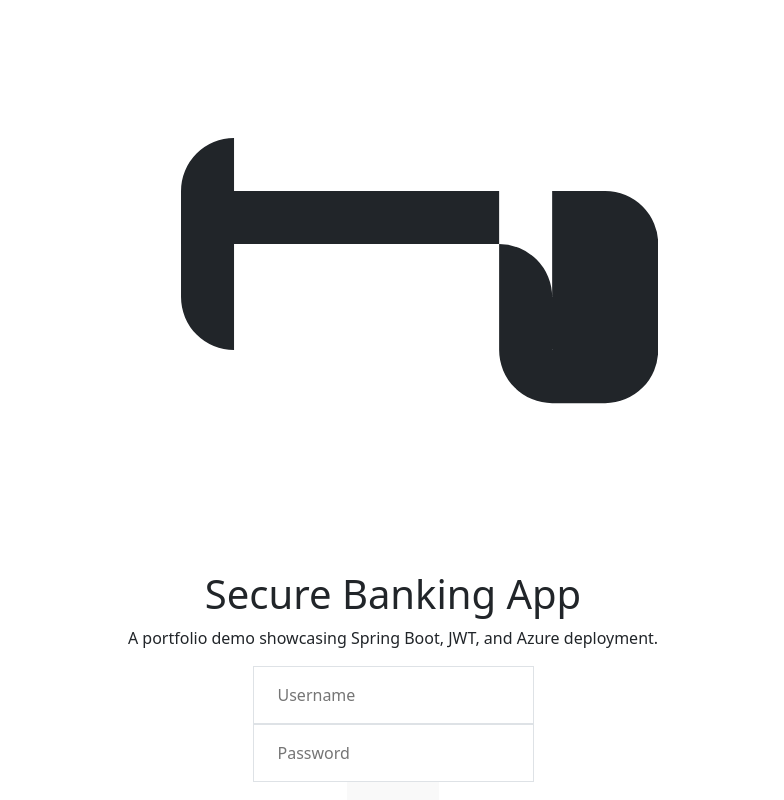
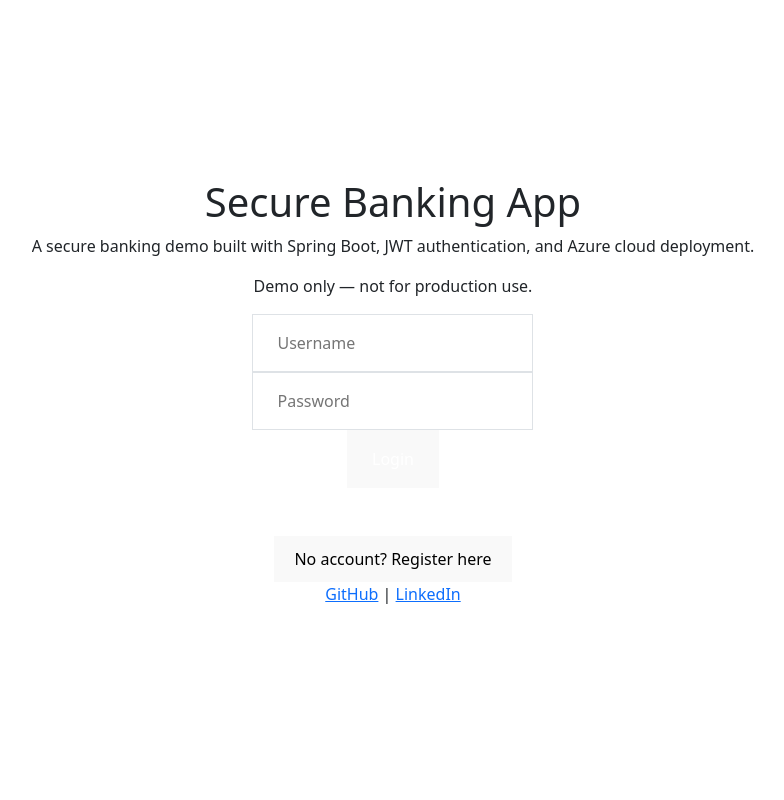
Before and after one commit to Stiofain-MacMathuna/airgead, a React app in the folder frontend/: page / in a window 1280 px wide. Shown: the top 800 px of the page, without its empty margins (247-1031 px from the left). Built offline with nearby package versions, Linux system fonts and the light colour scheme; the HTML template or start-up script is replaced by a standard one.

Commit message:
added footer with contact info and improvement to portfolio description

```diff
--- a/frontend/src/pages/Dashboard.jsx
+++ b/frontend/src/pages/Dashboard.jsx
@@ -2,7 +2,7 @@ import { useEffect, useState, useCallback } from "react";
 import { useNavigate } from "react-router-dom";
 import axios from "axios";
 
-const TECHNICAL_EXPLANATION = "A portfolio finance app built using Java's Spring Boot framework, React and Vite frontend. This portfolio piece implements JWT authentication and HTTPS for security. Finally, the app is dockerized and deployed on Microsoft Azure VM and using a Microsoft Azure PostgreSQL database.";
+const TECHNICAL_EXPLANATION = "A **full-stack financial portfolio management application** demonstrating proficiency in enterprise-grade development. The robust backend is engineered with **Java and the Spring Boot framework**, exposing secure RESTful APIs. Security is prioritized through the implementation of **JSON Web Token (JWT) authentication** for stateless user management and secure communication via **HTTPS**. The modern frontend is built with **React and Vite**. The entire application utilizes a modern DevOps workflow, being **Dockerized** and deployed on a **Microsoft Azure Virtual Machine** leveraging a scalable **Azure PostgreSQL database** for persistence.";
 
 const api = axios.create({
   baseURL: "http://20.199.81.36",
@@ -199,6 +199,7 @@ export default function Dashboard() {
   }, [handleLogout, fetchAccounts]);
 
   return (
+    <>
       <div className="min-h-screen bg-teal-50 p-4 sm:p-8">
 
         <div className="bg-white p-6 rounded-xl shadow-lg mb-6 border-t-4 border-teal-600">
@@ -286,5 +287,28 @@ export default function Dashboard() {
           handleWithdraw={handleWithdraw}
         />
       </div>
+
+      <footer className="mt-10 text-center text-xs text-gray-50 pb-4">
+        <p>
+          <a
+            href="https://github.com/Stiofain-MacMathuna"
+            target="_blank"
+            rel="noopener noreferrer"
+            className="hover:text-teal-600 underline"
+          >
+            GitHub
+          </a>{" "}
+          |{" "}
+          <a
+            href="https://www.linkedin.com/in/stephen-m-15b85a113/"
+            target="_blank"
+            rel="noopener noreferrer"
+            className="hover:text-teal-600 underline"
+          >
+            LinkedIn
+          </a>
+        </p>
+      </footer>
+    </>
   );
 }
--- a/frontend/src/pages/LoginPage.jsx
+++ b/frontend/src/pages/LoginPage.jsx
@@ -57,18 +57,16 @@ const LoginPage = () => {
       <div className="p-8 w-full max-w-sm bg-white rounded-xl shadow-2xl transition duration-300">
 
         <div className="text-center mb-6">
-          <svg xmlns="http://www.w3.org/2000/svg" className="h-10 w-10 text-teal-600 mx-auto mb-2" viewBox="0 0 20 20" fill="currentColor">
-            <path fillRule="evenodd" d="M4 4a2 2 0 00-2 2v4a2 2 0 002 2V6h10v6a2 2 0 002 2v-4a2 2 0 00-2-2H4zm12 8V6h2a2 2 0 012 2v4a2 2 0 01-2 2h-2z" clipRule="evenodd" />
-          </svg>
           <h1 className="text-3xl font-extrabold text-gray-800">
             {isRegister ? "Create Account" : "Secure Banking App"}
           </h1>
           <p className="text-sm text-gray-500 mt-1 h-8">
             {isRegister
-                ? "Deposit and withdrawal demo."
-                : "A portfolio demo showcasing Spring Boot, JWT, and Azure deployment."
+              ? "Simulated deposit and withdrawal features — showcasing backend integration and secure user flows."
+              : "A secure banking demo built with Spring Boot, JWT authentication, and Azure cloud deployment."
             }
           </p>
+          <p className="text-xs text-gray-400 mt-2 italic">Demo only — not for production use.</p>
         </div>
 
         <form onSubmit={handleSubmit} className="space-y-4">
@@ -154,6 +152,28 @@ const LoginPage = () => {
           </button>
         </div>
 
+        <div className="text-center mt-6 text-xs text-gray-500">
+          <p>
+            <a
+              href="https://github.com/Stiofain-MacMathuna"
+              target="_blank"
+              rel="noopener noreferrer"
+              className="hover:text-teal-600 underline"
+            >
+              GitHub
+            </a>{" "}
+            |{" "}
+            <a
+              href="https://www.linkedin.com/in/stephen-m-15b85a113/"
+              target="_blank"
+              rel="noopener noreferrer"
+              className="hover:text-teal-600 underline"
+            >
+              LinkedIn
+            </a>
+          </p>
+        </div>
+
       </div>
     </div>
   );
```
Lines whose indentation alone changed are shown as unchanged.
